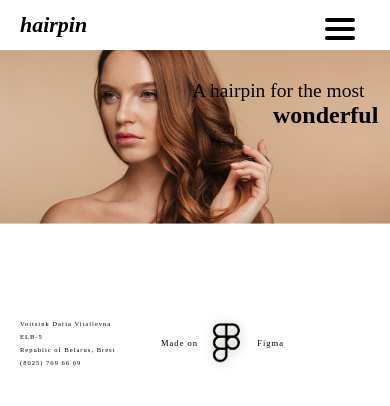
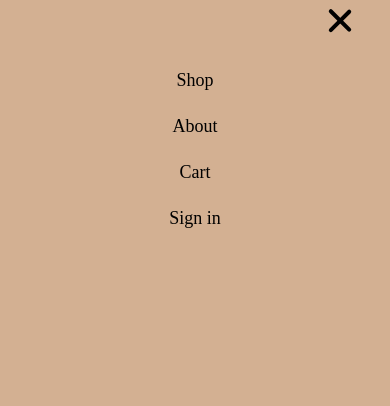
Before and after one commit to elb00507/BSTU-Hairpin, a website built with webpack: page src/index.html in a window 390 px wide. Both pictures are taken after a click on the element 340 px from the left and 29 px from the top of the page. Built offline with nearby package versions, Linux system fonts and the light colour scheme.

Commit message:
fix: fixing burger menu
исправлено бургер меню

```diff
--- a/src/Common/Header.ts
+++ b/src/Common/Header.ts
@@ -2,6 +2,7 @@ import { Component } from '../Abstract/Component';
 
 export class Header extends Component {
 	private menuIcon: Component;
+	private isMenuOpen: boolean = false;
 	private mobileMenu: HTMLElement;
 	private mobileWrapper: HTMLElement;
 	constructor(parent: HTMLElement) {
@@ -76,5 +77,29 @@ export class Header extends Component {
 
 		this.menuIcon = new Component(this.root, 'div', ['header__menu-icon']);
 		this.menuIcon.root.innerHTML = '<span></span><span></span><span></span>';
+
+		this.menuIcon.root.addEventListener('click', () => this.toggleMenu());
+	}
+
+	private toggleMenu(): void {
+		this.isMenuOpen = !this.isMenuOpen;
+		this.updateMenuState();
+	}
+
+	private closeMenu(): void {
+		this.isMenuOpen = false;
+		this.updateMenuState();
+	}
+
+	private updateMenuState(): void {
+		if (this.isMenuOpen) {
+			this.mobileMenu.style.display = 'block';
+			document.body.style.overflow = 'hidden';
+			this.menuIcon.root.classList.add('active');
+		} else {
+			this.mobileMenu.style.display = 'none';
+			document.body.style.overflow = '';
+			this.menuIcon.root.classList.remove('active');
+		}
 	}
 }
--- a/src/sass/layout/_header.scss
+++ b/src/sass/layout/_header.scss
@@ -1,5 +1,5 @@
 .header {
-	padding: 25px 0;
+	margin: 25px 0;
 	position: relative;
 
 	.logo-link {
@@ -52,7 +52,7 @@
 			position: absolute;
 			right: 35px;
 			z-index: 15;
-			top: 13px;
+			top: -13px;
 
 			&.active {
 				span:nth-child(1) {
@@ -72,3 +72,23 @@
 		}
 	}
 }
+
+.header__mobile-menu-wrap {
+	display: flex;
+	flex-direction: column;
+	align-items: center;
+	padding-top: 70px;
+	gap: 25px;
+	background-color: #d3b092;
+	height: 100vh;
+	position: absolute;
+	width: 100%;
+	z-index: 10;
+	transform: translateY(-25px);
+
+	a {
+		color: #000;
+		text-decoration: none;
+		font-size: 18px;
+	}
+}
```
